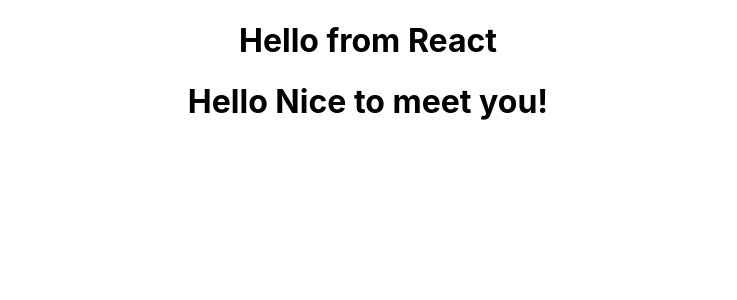
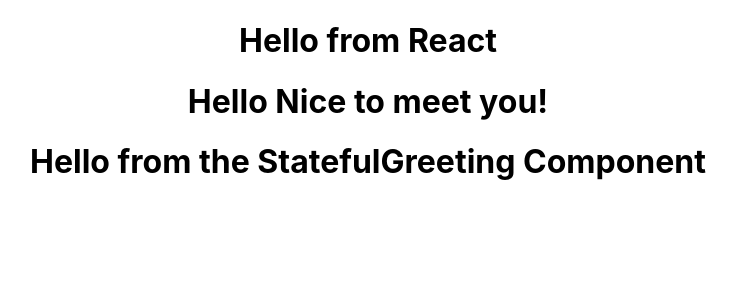
Before and after one commit to RobWar-code/react-demo, a React (Create React App) app in the folder my-app/: page / in a window 1280 px wide. Shown: the top 300 px of the page, without its empty margins (272-1009 px from the left). Built offline with nearby package versions, Linux system fonts and the light colour scheme.

Commit message:
Add StatefulGreeting

```diff
--- a/my-app/package.json
+++ b/my-app/package.json
@@ -8,7 +8,7 @@
     "@testing-library/user-event": "^13.5.0",
     "react": "^18.2.0",
     "react-dom": "^18.2.0",
-    "react-scripts": "^5.0.1",
+    "react-scripts": "^2.1.3",
     "web-vitals": "^2.1.4"
   },
   "scripts": {
--- a/my-app/src/App.js
+++ b/my-app/src/App.js
@@ -1,12 +1,14 @@
 import './App.css';
 import FunctionalGreeting from './Components/FunctionalGreeting.js';
-import FunctionalGreetingWithProps from './Components/FunctionalGreetingWithProps';
+import FunctionalGreetingWithProps from './Components/FunctionalGreetingWithProps.js';
+import StatefulGreeting from './Components/StatefulGreeting.js'
 
 function App() {
   return (
     <div className="App">
       <FunctionalGreeting />
       <FunctionalGreetingWithProps greeting="Nice to meet you!" />
+      <StatefulGreeting />
     </div>
   );
 }
--- /dev/null
+++ b/my-app/src/Components/StatefulGreeting.js
@@ -0,0 +1,10 @@
+import React from 'react';
+
+class StatefulGreeting extends React.Component{
+
+    render () {
+        return <h1>Hello from the StatefulGreeting Component</h1>
+    }
+}
+
+export default StatefulGreeting;
```
Also changed, not shown: 1 other file (tests, documents, lock files or other folders).
